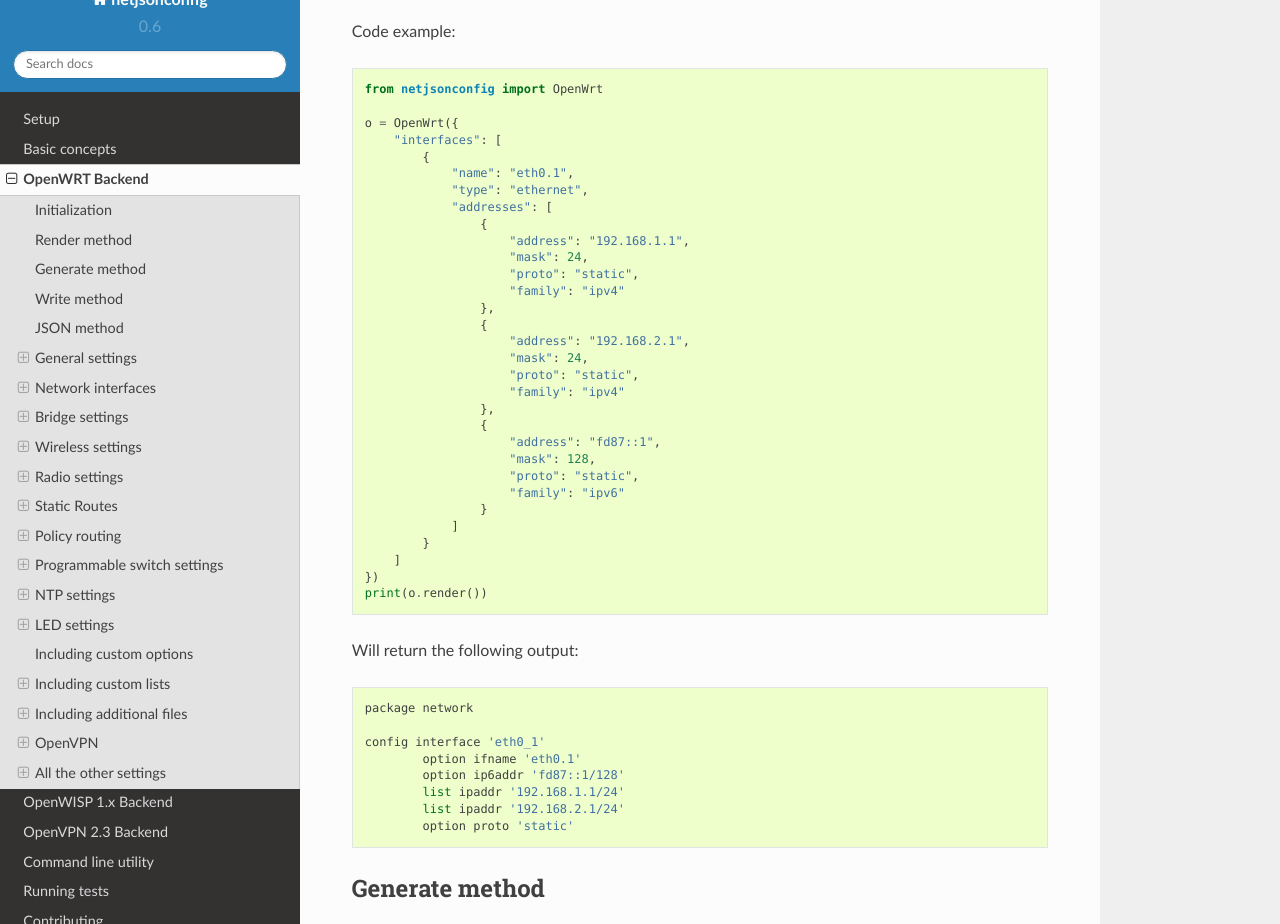
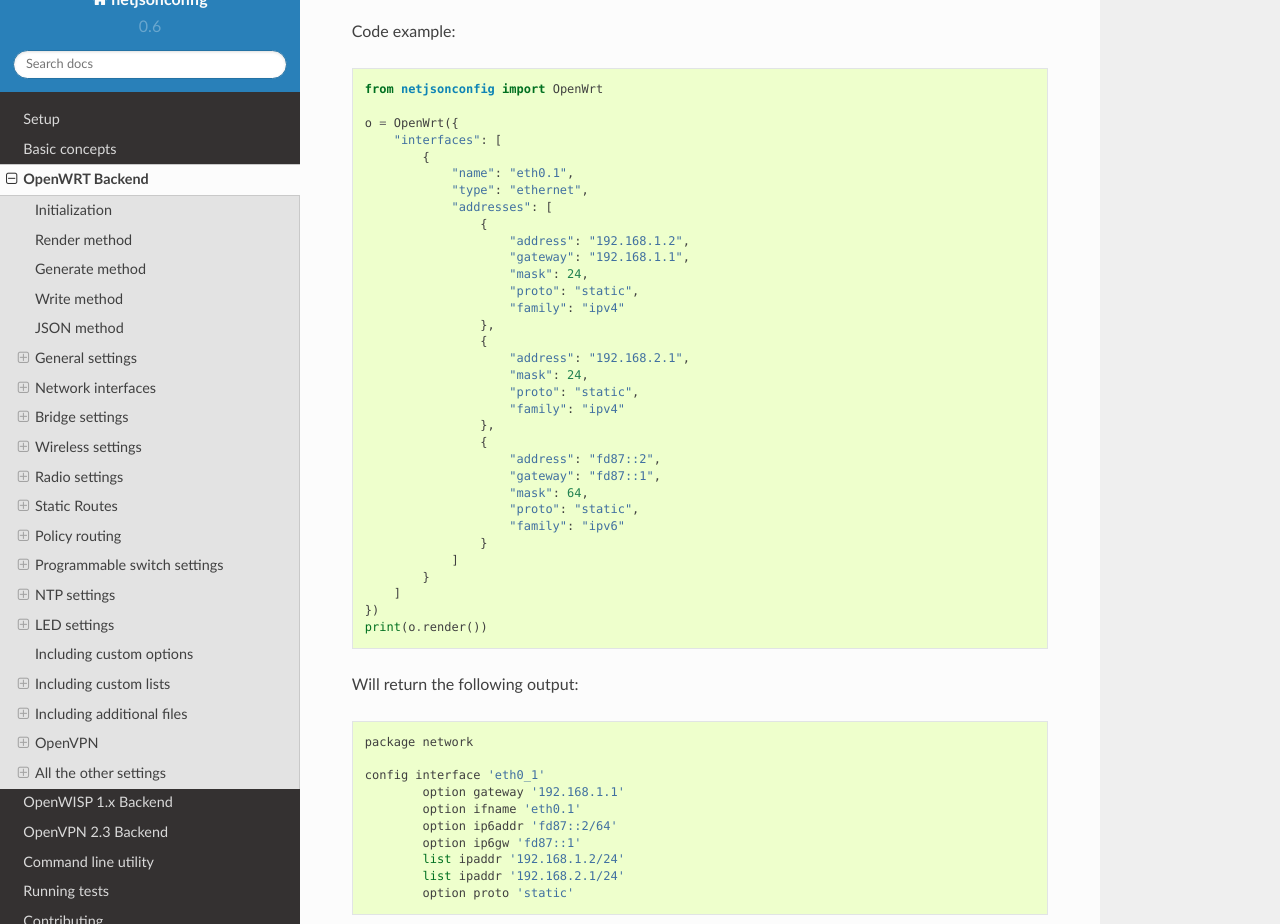
Before and after one commit to openwisp/netjsonconfig, a Sphinx documentation site: the page built from docs/source/backends/openwrt.rst, in a window 1280 px wide and 1400 px high, scrolled down 1143 px, cut to the strip 26-950 px from the top of the window. Built offline with Sphinx 7.4.7 and the Read the Docs theme 2.0.0, drawn with Linux system fonts in a browser that asks for light colours.

Commit message:
[openwrt] Added support for "ip6gw" option #86
- updated tests
- updated docs

Closes #86

```diff
--- a/docs/source/backends/openwrt.rst
+++ b/docs/source/backends/openwrt.rst
@@ -55,7 +55,8 @@ Code example:
                 "type": "ethernet",
                 "addresses": [
                     {
-                        "address": "192.168.1.1",
+                        "address": "192.168.1.2",
+                        "gateway": "192.168.1.1",
                         "mask": 24,
                         "proto": "static",
                         "family": "ipv4"
@@ -67,8 +68,9 @@ Code example:
                         "family": "ipv4"
                     },
                     {
-                        "address": "fd87::1",
-                        "mask": 128,
+                        "address": "fd87::2",
+                        "gateway": "fd87::1",
+                        "mask": 64,
                         "proto": "static",
                         "family": "ipv6"
                     }
@@ -83,9 +85,11 @@ Will return the following output::
     package network
 
     config interface 'eth0_1'
+            option gateway '192.168.1.1'
             option ifname 'eth0.1'
-            option ip6addr 'fd87::1/128'
-            list ipaddr '192.168.1.1/24'
+            option ip6addr 'fd87::2/64'
+            option ip6gw 'fd87::1'
+            list ipaddr '192.168.1.2/24'
             list ipaddr '192.168.2.1/24'
             option proto 'static'
 
```
Also changed, not shown: 2 other files.
